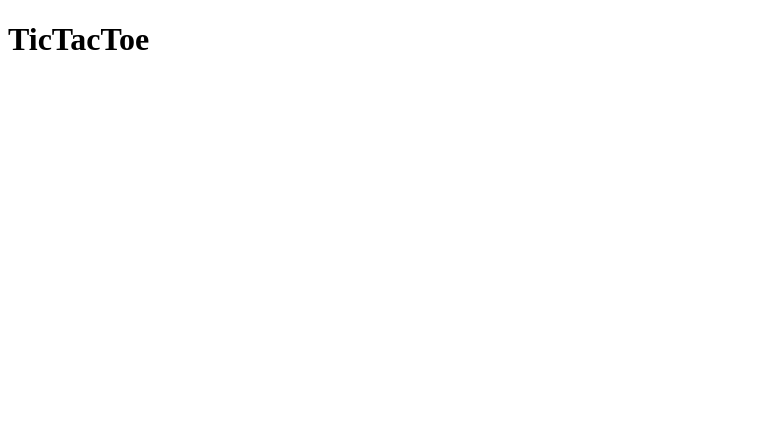
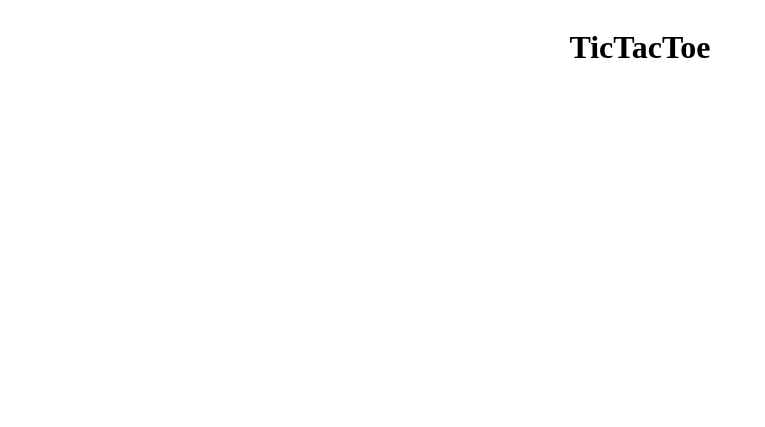
Before and after one commit to hspark220/tictactoe, a plain HTML site: page index.html in a window 1280 px wide. Shown: the whole page, without its empty margins (0-765 px from the left). Drawn offline with Linux system fonts and the light colour scheme.

Commit message:
Make board and basic layout style

```diff
--- a/index.html
+++ b/index.html
@@ -8,14 +8,24 @@
     <title>Document</title>
 </head>
 <body>
-    <h1>TicTacToe</h1>
-    <div class="game-board">
+    <div class="game">
+        <h1>TicTacToe</h1>
+        <div class="game-board">
+            <div class="box" id="box1"></div>
+            <div class="box" id="box2"></div>
+            <div class="box" id="box3"></div>
+            <div class="box" id="box4"></div>
+            <div class="box" id="box5"></div>
+            <div class="box" id="box6"></div>
+            <div class="box" id="box7"></div>
+            <div class="box" id="box8"></div>
+            <div class="box" id="box9"></div>
+        </div>
+        <div class="game-message">
+        <p id="game-message"></p>
+    </div>
 
     </div>
-    <div class="game-message">
-        <p id="game-message"></p>
-    </div>
     <script src="./script.js"></script>
-
 </body>
 </html>
--- a/style.css
+++ b/style.css
@@ -0,0 +1,51 @@
+/* Font Roboto */
+@import url('https://fonts.googleapis.com/css2?family=Roboto:ital,wght@0,400;0,700;1,400;1,900&display=swap');
+
+/* game */
+.game {
+    display: flex;
+    flex-direction: column;
+    align-items: center;
+}
+
+.game-board {
+    display: grid;
+    grid-template: repeat(3, 100px) / repeat(3, 100px);
+    grid-template-areas:
+    "box1  box2  box3"
+    "box4  box5  box6"
+    "box7  box8  box9";
+    gap: 10px
+}
+
+.box {
+
+}
+
+#box1 {
+    grid-area: box1;
+}
+#box2 {
+    grid-area: box2;
+}
+#box3 {
+    grid-area: box3;
+}
+#box4 {
+    grid-area: box4;
+}
+#box5 {
+    grid-area: box5;
+}
+#box6 {
+    grid-area: box6;
+}
+#box7 {
+    grid-area: box7;
+}
+#box8 {
+    grid-area: box8;
+}
+#box9 {
+    grid-area: box9;
+}
```
